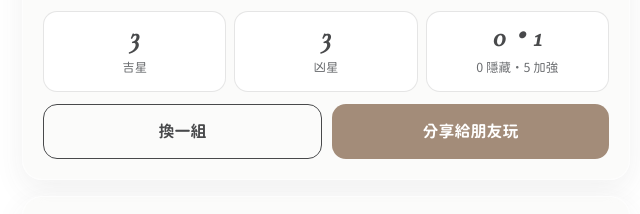
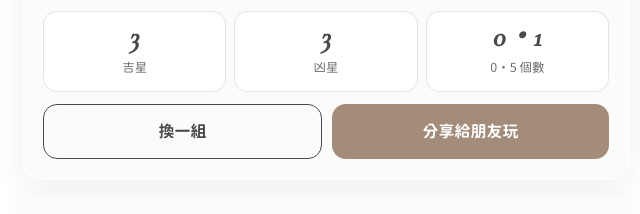
Before and after one commit to stylelab-tw/stylelab-tw.github.io, a plain HTML site: page number/index.html in a window 1280 px wide. Shown: the part 737-951 px from the top of the page, 314-954 px from the left. Drawn offline with Linux system fonts and the light colour scheme.

Commit message:
八星判斷：統計卡標籤縮短
Co-Authored-By: Claude Opus 5.5 <noreply@anthropic.com>
Claude-Session: https://claude.ai/code/session_01EYhsY6TYosp6qsm71MyCz8

```diff
--- a/number/index.html
+++ b/number/index.html
@@ -312,7 +312,7 @@ function render(input,isDemo){
   stars.forEach(function(s,i){html+=(i?'<span class="arrow">→</span>':'')+'<span class="chip '+(s.n==="伏位"?"n":s.jx?"g":"b")+'">'+s.n+'</span>';});
   html+='</div>';
   var g=stars.filter(function(s){return STARS[s.n].jx;}).length,z=(d.match(/0/g)||[]).length,f=(d.match(/5/g)||[]).length;
-  html+='<div class="stats"><div class="stat"><b>'+g+'</b><span>吉星</span></div><div class="stat"><b>'+(stars.length-g)+'</b><span>凶星</span></div><div class="stat"><b>'+z+'・'+f+'</b><span>0 隱藏・5 加強</span></div></div>';
+  html+='<div class="stats"><div class="stat"><b>'+g+'</b><span>吉星</span></div><div class="stat"><b>'+(stars.length-g)+'</b><span>凶星</span></div><div class="stat"><b>'+z+'・'+f+'</b><span>0・5 個數</span></div></div>';
   html+='<div class="share"><button class="btn ghost" id="again">換一組</button><button class="btn champ" id="share">分享給朋友玩</button></div></section>';
 
   // detail
```
